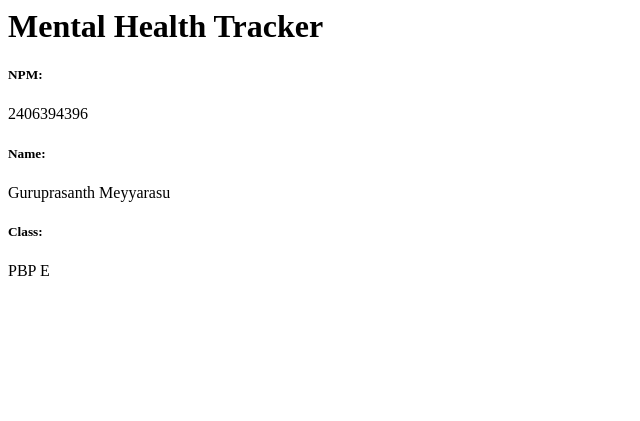
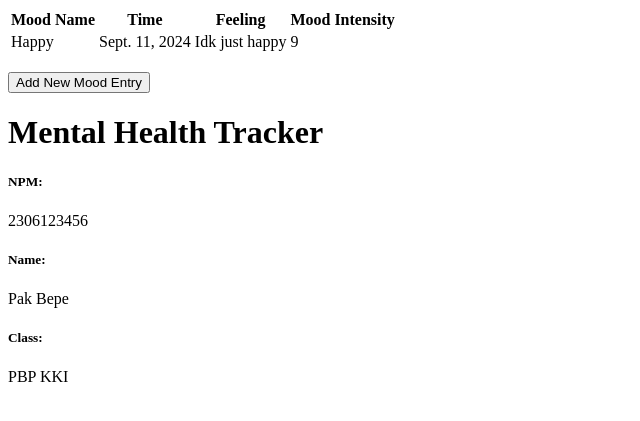
Before and after one commit to Goosegamer/mental-health-tracker, a Django app: page / in a window 1280 px wide. Shown: the top 421 px of the page, without its empty margins (0-640 px from the left). Run offline with Django 5.2, Linux system fonts and the light colour scheme; data comes from the database, SQL or seed files in the repository; both versions use the stored data as it was after the commit.

Commit message:
Tutorial 2, without PWS

```diff
--- a/main/models.py
+++ b/main/models.py
@@ -1,7 +1,9 @@
+import uuid
 from django.db import models
 
 # Create your models here.
 class MoodEntry(models.Model):
+    id = models.UUIDField(primary_key=True, default=uuid.uuid4, editable=False)  # add this line
     mood = models.CharField(max_length=255)
     time = models.DateField(auto_now_add=True)
     feelings = models.TextField()
--- /dev/null
+++ b/main/templates/base.html
@@ -0,0 +1,13 @@
+{% load static %}
+<!DOCTYPE html>
+<html lang="en">
+  <head>
+    <meta charset="UTF-8" />
+    <meta name="viewport" content="width=device-width, initial-scale=1.0" />
+    {% block meta %} {% endblock meta %}
+  </head>
+
+  <body>
+    {% block content %} {% endblock content %}
+  </body>
+</html>
--- a/main/templates/main.html
+++ b/main/templates/main.html
@@ -1,8 +1,42 @@
+{% extends 'base.html' %}
+{% block content %}
+    {% if not mood_entries %}
+    <p>There are no mood data in mental health tracker.</p>
+    {% else %}
+    <table>
+      <tr>
+        <th>Mood Name</th>
+        <th>Time</th>
+        <th>Feeling</th>
+        <th>Mood Intensity</th>
+      </tr>
+
+      {% comment %} This is how to display mood data
+      {% endcomment %}
+      {% for mood_entry in mood_entries %}
+      <tr>
+        <td>{{mood_entry.mood}}</td>
+        <td>{{mood_entry.time}}</td>
+        <td>{{mood_entry.feelings}}</td>
+        <td>{{mood_entry.mood_intensity}}</td>
+      </tr>
+      {% endfor %}
+    </table>
+    {% endif %}
+
+    <br />
+
+    <a href="{% url 'main:create_mood_entry' %}">
+      <button>Add New Mood Entry</button>
+    </a>
 <h1>Mental Health Tracker</h1>
 
 <h5>NPM: </h5>
-<p>{{ npm }}</p>
-<h5>Name: </h5>
+<p>{{ npm }}<p>
+
+<h5>Name:</h5>
 <p>{{ name }}</p>
-<h5>Class: </h5>
+
+<h5>Class:</h5>
 <p>{{ class }}</p>
+{% endblock content %}
--- a/main/urls.py
+++ b/main/urls.py
@@ -1,8 +1,11 @@
 from django.urls import path
-from main.views import show_main
+from main.views import show_main, create_mood_entry, show_xml, show_json
 
 app_name = 'main'
 
 urlpatterns = [
     path('', show_main, name='show_main'),
+    path('create-mood-entry', create_mood_entry, name='create_mood_entry'),
+    path('xml/', show_xml, name='show_xml'),
+    path('json/', show_json, name='show_json'),
 ]
--- a/main/views.py
+++ b/main/views.py
@@ -1,11 +1,36 @@
-from django.shortcuts import render
+from django.shortcuts import render, redirect
+from main.forms import MoodEntryForm
+from main.models import MoodEntry
+from django.http import HttpResponse
+from django.core import serializers
 
 # Create your views here.
 def show_main(request):
+    mood_entries = MoodEntry.objects.all()
+
     context = {
-        'npm' : '2406394396',
-        'name' : 'Guruprasanth Meyyarasu',
-        'class' : 'PBP E'
+        'name': 'Pak Bepe',
+        'class': 'PBP KKI',
+        'npm': '2306123456',
+        'mood_entries': mood_entries
     }
 
     return render(request, "main.html", context)
+
+def create_mood_entry(request):
+    form = MoodEntryForm(request.POST or None)
+
+    if form.is_valid() and request.method == "POST":
+        form.save()
+        return redirect('main:show_main')
+
+    context = {'form': form}
+    return render(request, "create_mood_entry.html", context)
+
+def show_xml(request):
+    data = MoodEntry.objects.all()
+    return HttpResponse(serializers.serialize("xml", data), content_type="application/xml")
+
+def show_json(request):
+    data = MoodEntry.objects.all()
+    return HttpResponse(serializers.serialize("json", data), content_type="application/json")
--- a/mental_health_tracker/settings.py
+++ b/mental_health_tracker/settings.py
@@ -54,7 +54,7 @@ ROOT_URLCONF = 'mental_health_tracker.urls'
 TEMPLATES = [
     {
         'BACKEND': 'django.template.backends.django.DjangoTemplates',
-        'DIRS': [],
+        'DIRS': [BASE_DIR / 'templates'],
         'APP_DIRS': True,
         'OPTIONS': {
             'context_processors': [
```
Also changed, not shown: main/forms.py (added, +7 -0 lines), main/templates/create_mood_entry.html (added, +18 -0 lines), db.sqlite3, main/migrations/0002_alter_moodentry_id.py (added), 1 other file.
